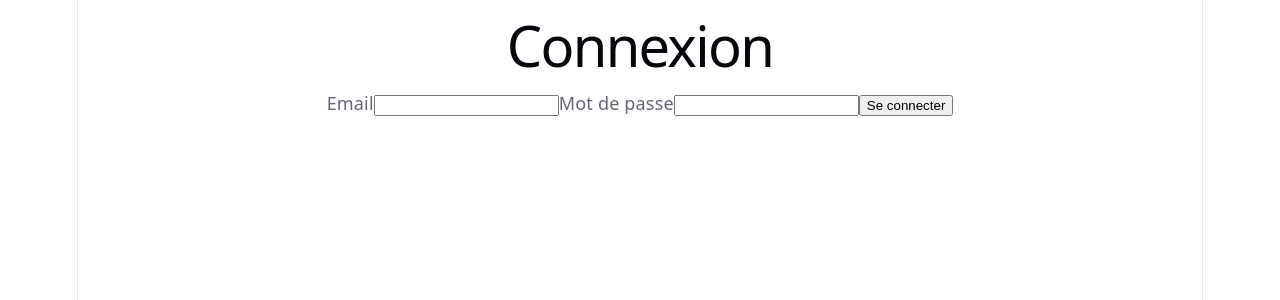
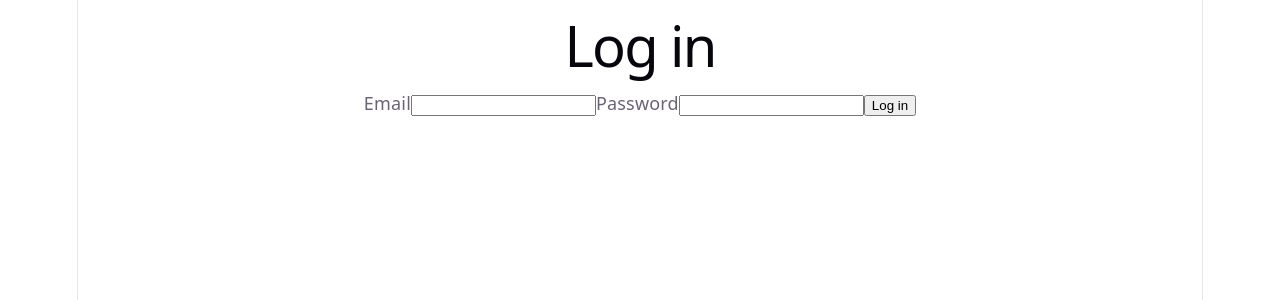
Before and after one commit to stanley-minh/Expense-Tracker, a React (Vite) app in the folder frontend/: page /login in a window 1280 px wide. Shown: the top 300 px of the page. Built offline with nearby package versions, Linux system fonts and the light colour scheme.

Commit message:
fix(frontend): translate Login page to English and stop logging password

```diff
--- a/frontend/src/pages/Login.tsx
+++ b/frontend/src/pages/Login.tsx
@@ -1,34 +1,28 @@
-// src/pages/login.tsx
-
 import { useState } from "react";
 
-    /**
-     * Page de connexion.
-     *
-     * Formulaire contrôlé (email + mot de passe) qui appelle POST /api/login_check
-     * pour obtenir un token JWT.
-     *
-     * @remarks
-     * Version volontairement minimale à ce stade : le formulaire existe et
-     * se soumet, mais ne stocke pas encore le token ni ne redirige l'utilisateur.
-     * Ces deux points seront ajoutés à l'étape suivante (state partagé via
-     * Context API, pour que le token soit accessible depuis toute l'app).
-     */function Login() {
-    /** Valeur actuelle du champ email, mise à jour à chaque frappe. */
+/**
+ * Login page.
+ *
+ * Controlled form (email + password) that calls POST /api/login_check
+ * to obtain a JWT.
+ *
+ * @remarks
+ * Minimal version: the token is only logged, not stored yet, and errors
+ * are not handled. Token storage (Context API) and error handling come next.
+ */
+function Login() {
+    /** Current value of the email field. */
     const [email, setEmail] = useState("");
 
-    /** Valeur actuelle du champ mot de passe. */
+    /** Current value of the password field. */
     const [password, setPassword] = useState("");
 
     /**
-     * Gère la soumission du formulaire.
-     * `event.preventDefault()` empêche le rechargement complet de la page
-     * que ferait un <form> HTML classique par défaut.
+     * Handles the form submission: sends the credentials to the API.
+     * `event.preventDefault()` stops the full page reload that a classic
+     * HTML <form> would trigger by default.
      */
     async function handleSubmit(event: React.FormEvent<HTMLFormElement>) {
-        event.preventDefault();
-        console.log("À envoyer à l'API :", { email, password });
-        // Prochaine étape : remplacer ce console.log par un vrai fetch vers /api/login_check
         event.preventDefault();
         // fetch returns a Promise: "await" pauses until the server answers
         const response = await fetch("http://127.0.0.1:8000/api/login_check", {
@@ -44,7 +38,7 @@ import { useState } from "react";
     }
     return (
         <form onSubmit={handleSubmit}>
-            <h1>Connexion</h1>
+            <h1>Log in</h1>
             <label>
                 Email
                 <input
@@ -54,14 +48,14 @@ import { useState } from "react";
                 />
             </label>
             <label>
-                Mot de passe
+                Password
                 <input
                     type="password"
                     value={password}
                     onChange={(event) => setPassword(event.target.value)}
                 />
             </label>
-            <button type="submit">Se connecter</button>
+            <button type="submit">Log in</button>
         </form>
     );
 }
```
